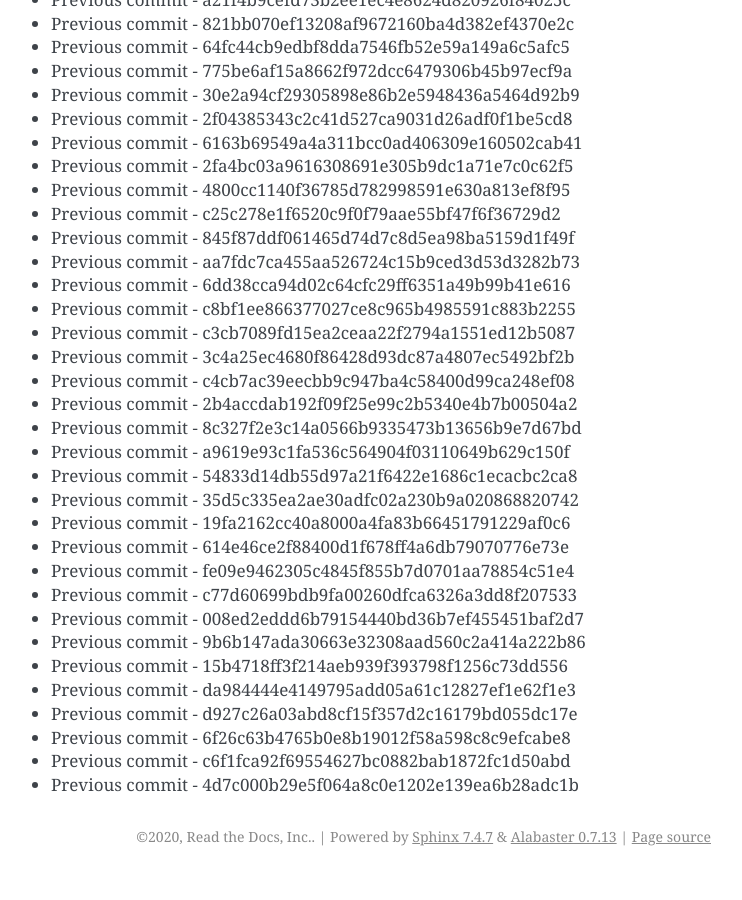
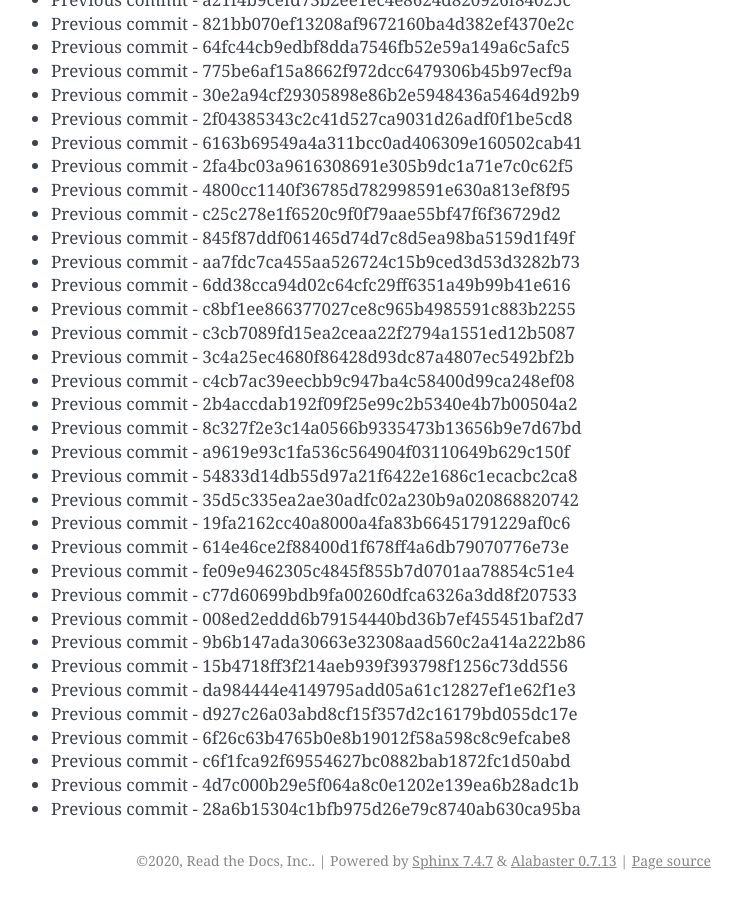
Before and after one commit to readthedocs/rtd-git-stresstest, a Sphinx documentation site: the page built from docs/updates.rst, in a window 1280 px wide and 900 px high, scrolled down 83802 px. Shown: the whole window, without its empty margins (399-1141 px from the left). Built offline with Sphinx 7.4.7, drawn with Linux system fonts in a browser that asks for light colours; before the commit the page ends 84678 px from its top, so only the background shows below that.

Commit message:
Generating commit from previous: 28a6b15304c1bfb975d26e79c8740ab630ca95ba

```diff
--- a/docs/updates.rst
+++ b/docs/updates.rst
@@ -3553,3 +3553,4 @@ It can be tested for any performance characteristics.
 * Previous commit - 6f26c63b4765b0e8b19012f58a598c8c9efcabe8
 * Previous commit - c6f1fca92f69554627bc0882bab1872fc1d50abd
 * Previous commit - 4d7c000b29e5f064a8c0e1202e139ea6b28adc1b
+* Previous commit - 28a6b15304c1bfb975d26e79c8740ab630ca95ba
```
